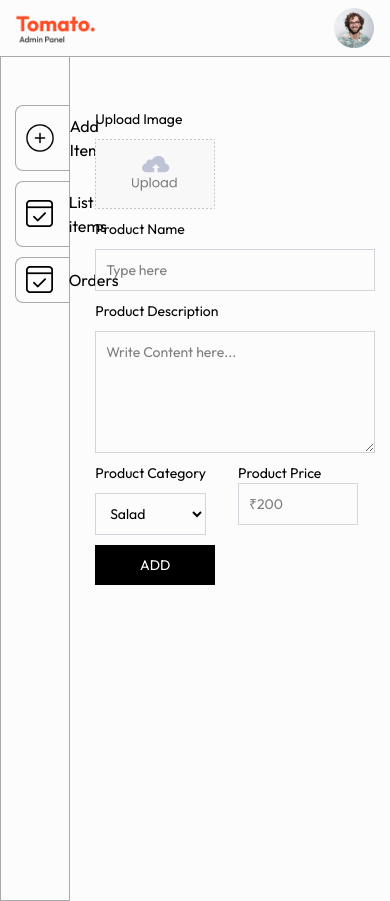
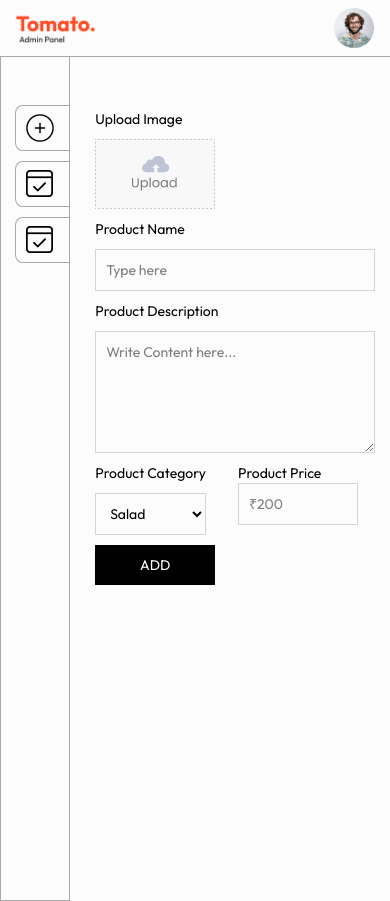
Before and after one commit to Sandeepgpa/Full_stack_food_delivery, a React (Vite) app in the folder admin/: page / in a window 390 px wide. Built offline with nearby package versions, Linux system fonts and the light colour scheme; no server answers.

Commit message:
feat: add responsive media querie

```diff
--- a/admin/src/Components/SideBar.jsx
+++ b/admin/src/Components/SideBar.jsx
@@ -15,17 +15,17 @@ const Sidebar = () => {
 
         <NavLink to="/add" className={navLinkStyle} >
           <img src={assets.add_icon} alt="Add_icon" />
-          <p>Add Item</p>
+          <p className="max-sm:hidden">Add Item</p>
         </NavLink>
 
         <NavLink to="/list" className={navLinkStyle} >
           <img src={assets.order_icon} alt="Add_icon" />
-          <p>List items</p>
+          <p className="max-sm:hidden">List items</p>
         </NavLink>
 
         <NavLink to="/orders" className={navLinkStyle} >
           <img src={assets.order_icon} alt="Order_icon" />
-          <p>Orders</p>
+          <p className="max-sm:hidden">Orders</p>
         </NavLink>
       </div>
     </div>
```
